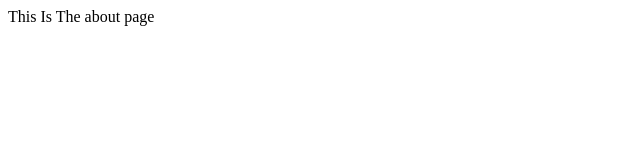
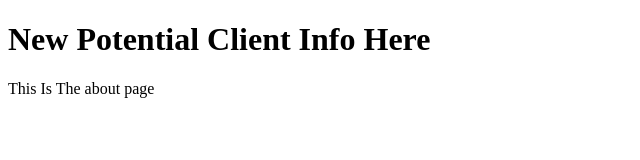
Before and after one commit to puythoven72/git-course-repo, a website: page about.html in a window 1280 px wide. Shown: the whole page, without its empty margins (0-640 px from the left). Drawn offline with Linux system fonts and the light colour scheme.

Commit message:
modified  about page for potential client

```diff
--- a/about.html
+++ b/about.html
@@ -7,8 +7,12 @@
 
 
 <body>
+<h1>New Potential Client Info Here</h1>
+    This Is The about page
 
-    This Is The about page
+
+
+    <!----------This is the new form!-------->
 </body>
 
 
```
